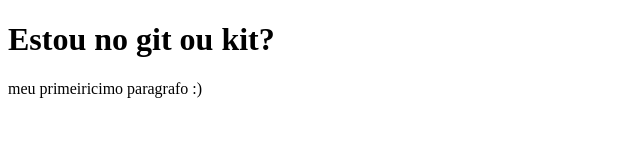
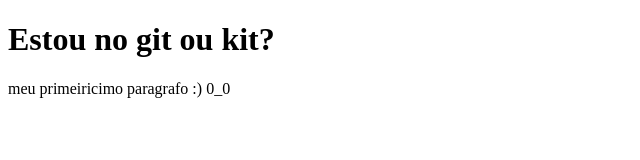
Before and after one commit to Neonrok/Fist_repo, a plain HTML site: page index.html in a window 1280 px wide. Shown: the full height of the page, 0-640 px from the left. Drawn offline with Linux system fonts and the light colour scheme.

Commit message:
correcao

```diff
--- a/index.html
+++ b/index.html
@@ -8,6 +8,6 @@
 <body>
     <h1>Estou no git ou kit?</h1>
 
-    <p>meu primeiricimo paragrafo :)</p>
+    <p>meu primeiricimo paragrafo :) 0_0</p>
 </body>
 </html>
```
